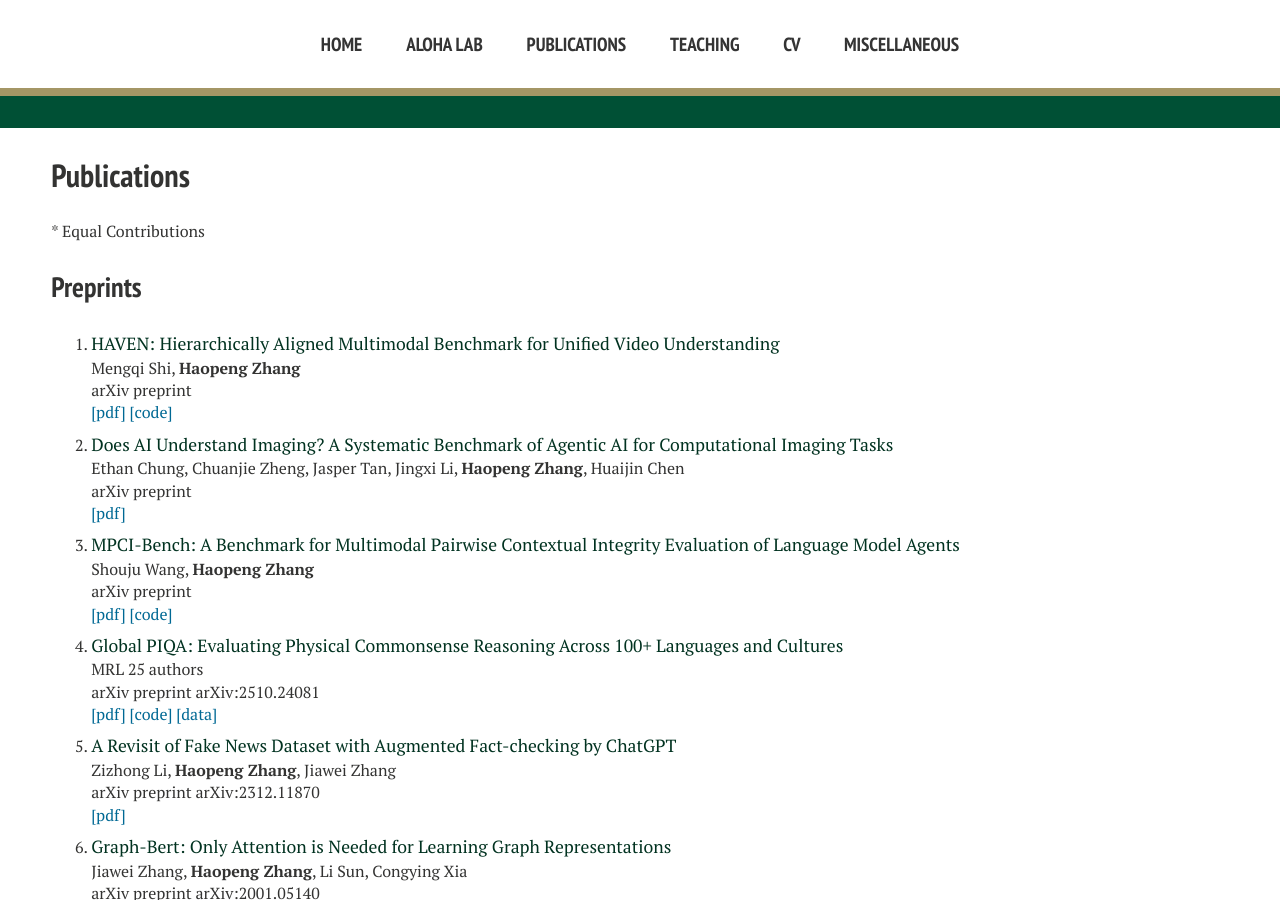
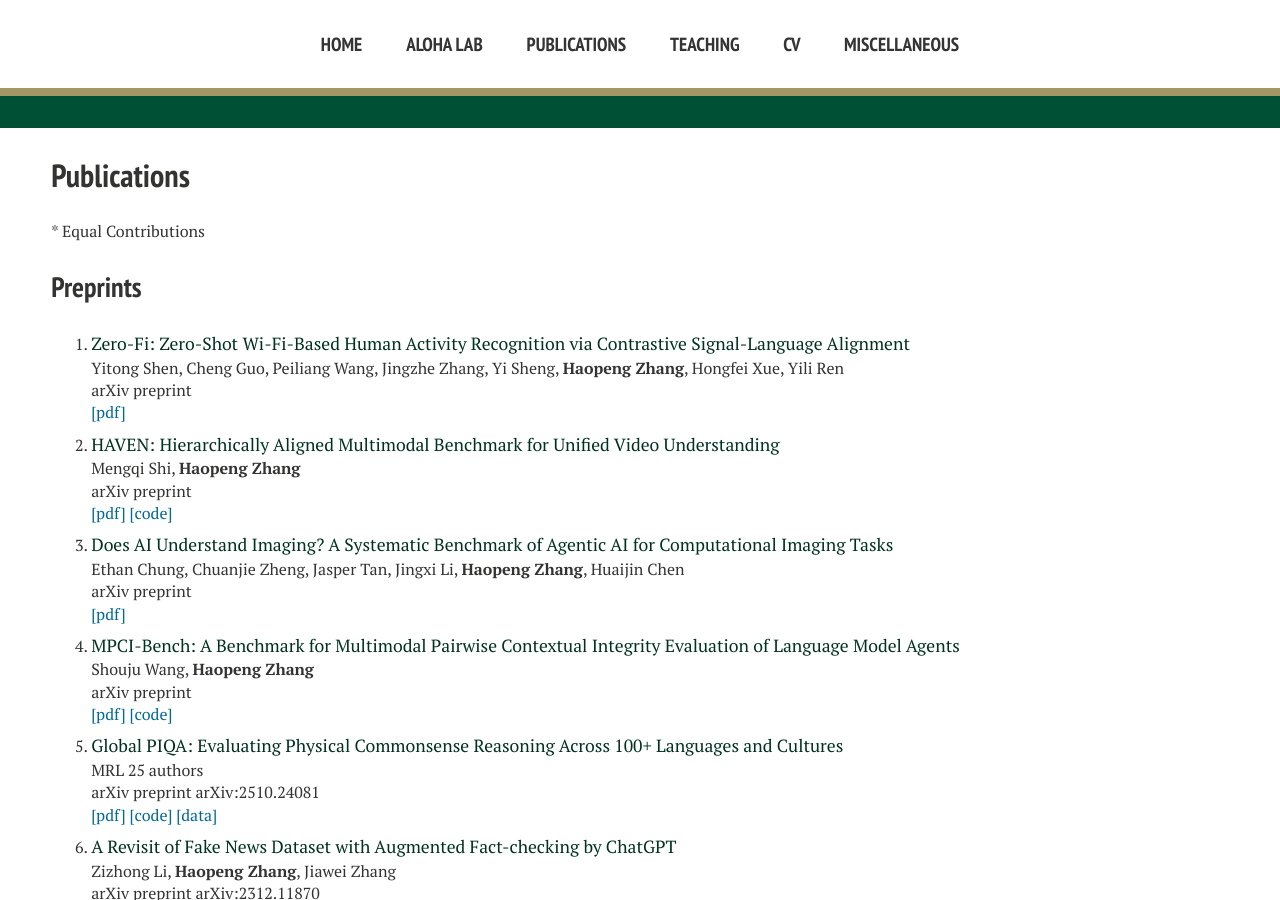
Before and after one commit to hpzhang94/hpzhang94.github.io, a Jekyll site: the page built from research.md, in a window 1280 px wide and 900 px high. Built offline with Jekyll 4.4.1, drawn with Linux system fonts in a browser that asks for light colours; nearby versions of some CDN libraries.

Commit message:
Update research.md

```diff
--- a/research.md
+++ b/research.md
@@ -25,6 +25,14 @@ title: Publications
 
 ## Preprints
 <ol>
+
+
+<li>
+<span class="paper-title">Zero-Fi: Zero-Shot Wi-Fi-Based Human Activity Recognition via Contrastive Signal-Language Alignment</span>
+<br>Yitong Shen, Cheng Guo, Peiliang Wang, Jingzhe Zhang, Yi Sheng, <b>Haopeng Zhang</b>, Hongfei Xue, Yili Ren
+<br>arXiv preprint
+<br><a href="https://arxiv.org/abs/2607.26381" target="_blank">[pdf]</a>
+</li>
 
 
 <li>
```
